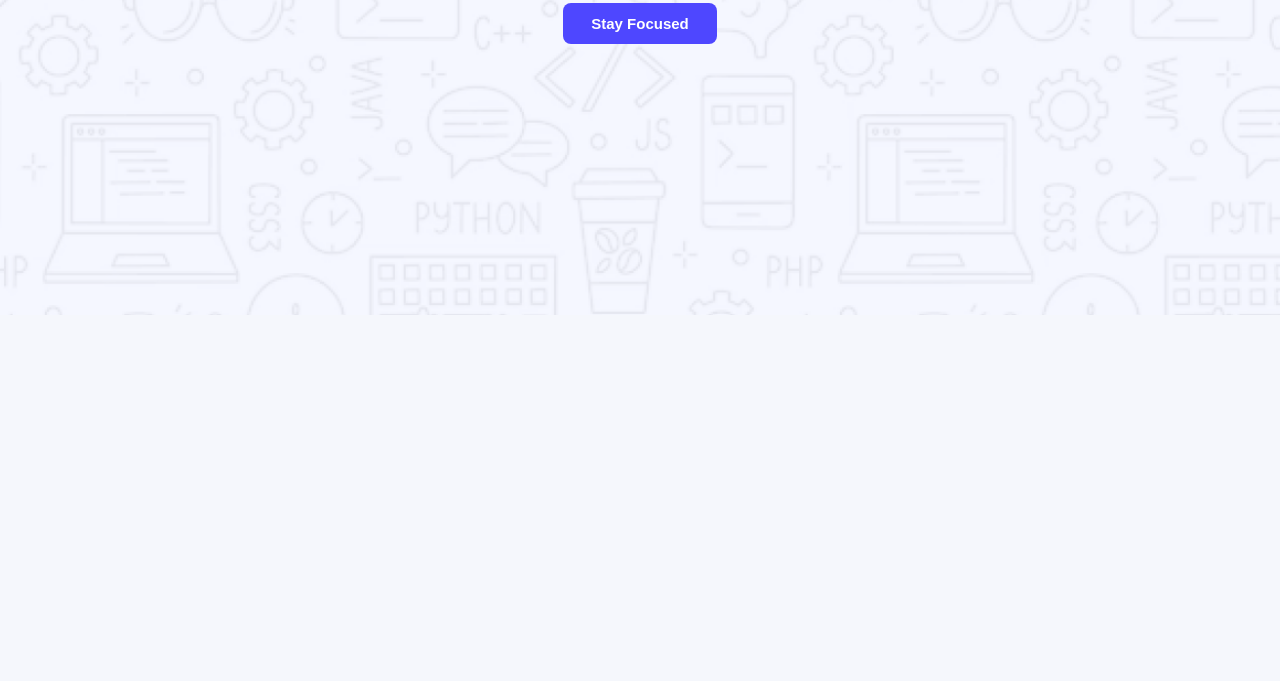
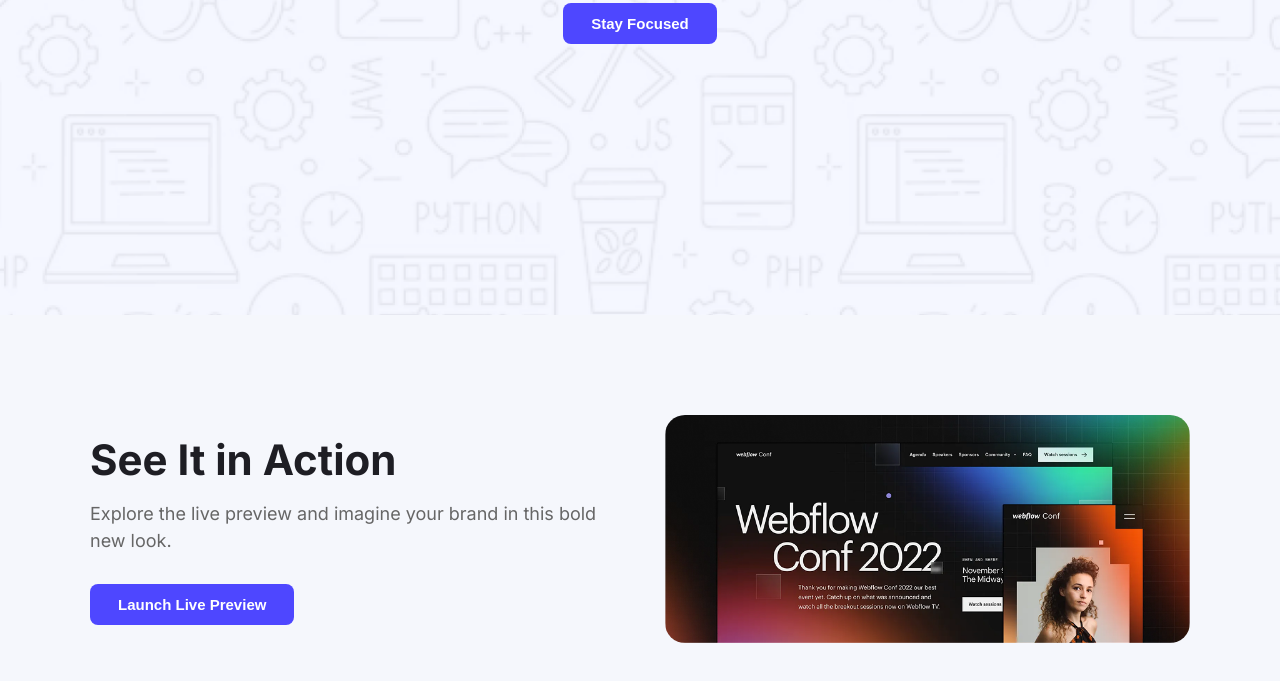
Before and after one commit to arif-54/hero-assignment1, a plain HTML site: page B12A01-landing-launchpad/index.html in a window 1280 px wide. Shown: the part 405-1086 px from the top of the page. Before the commit the page ends 800 px from the top, so only its background shows below. Drawn offline with Linux system fonts and the light colour scheme.

Commit message:
add action preview section

```diff
--- a/B12A01-landing-launchpad/index.html
+++ b/B12A01-landing-launchpad/index.html
@@ -20,5 +20,17 @@
       <button class="btn">Stay Focused</button>
     </div>
   </header>
+  <main>
+    <section class="action">
+      <div class="action-info">
+        <h2>See It in Action</h2>
+        <p>Explore the live preview and imagine your brand in this bold new look.</p>
+        <button class="btn">Launch Live Preview</button>
+      </div>
+      <div class="action-img">
+        <img src="./Assets/wc-big.png" alt="preview">
+      </div>
+    </section>
+  </main>
 </body>
 </html>
--- a/B12A01-landing-launchpad/style.css
+++ b/B12A01-landing-launchpad/style.css
@@ -68,3 +68,39 @@
   margin-bottom: 25px;
   line-height: 1.2;
 }
+
+.action {
+  max-width: 1140px;
+  margin: 0 auto;
+  padding: 100px 20px;
+  display: flex;
+  align-items: center;
+  justify-content: space-between;
+  gap: 50px;
+}
+
+.action-info {
+  flex: 1;
+}
+
+.action-info h2 {
+  font-size: 42px;
+  margin-bottom: 15px;
+}
+
+.action-info p {
+  color: #666;
+  font-size: 18px;
+  margin-bottom: 30px;
+  line-height: 1.5;
+}
+
+.action-img {
+  flex: 1;
+}
+
+.action-img img {
+  width: 100%;
+  border-radius: 20px;
+  display: block;
+}
```
